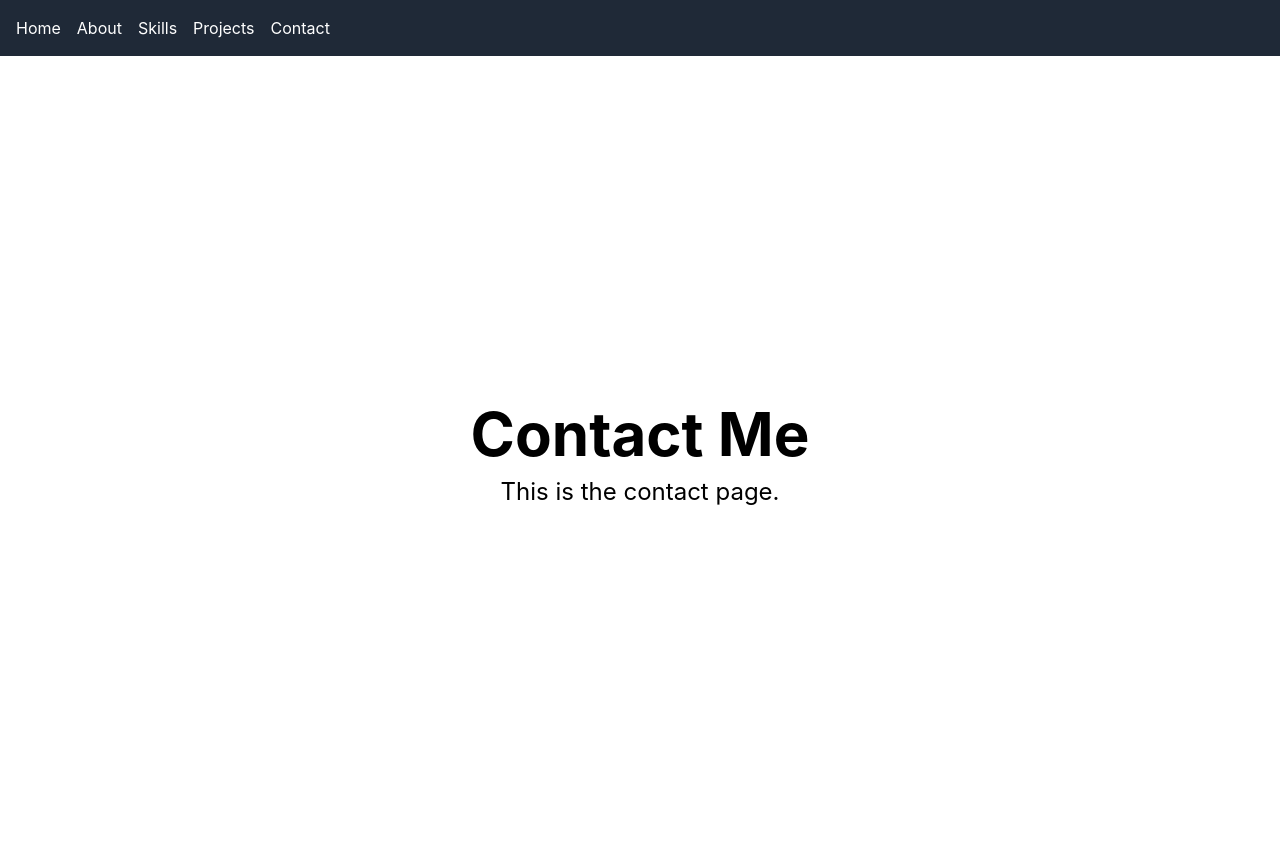
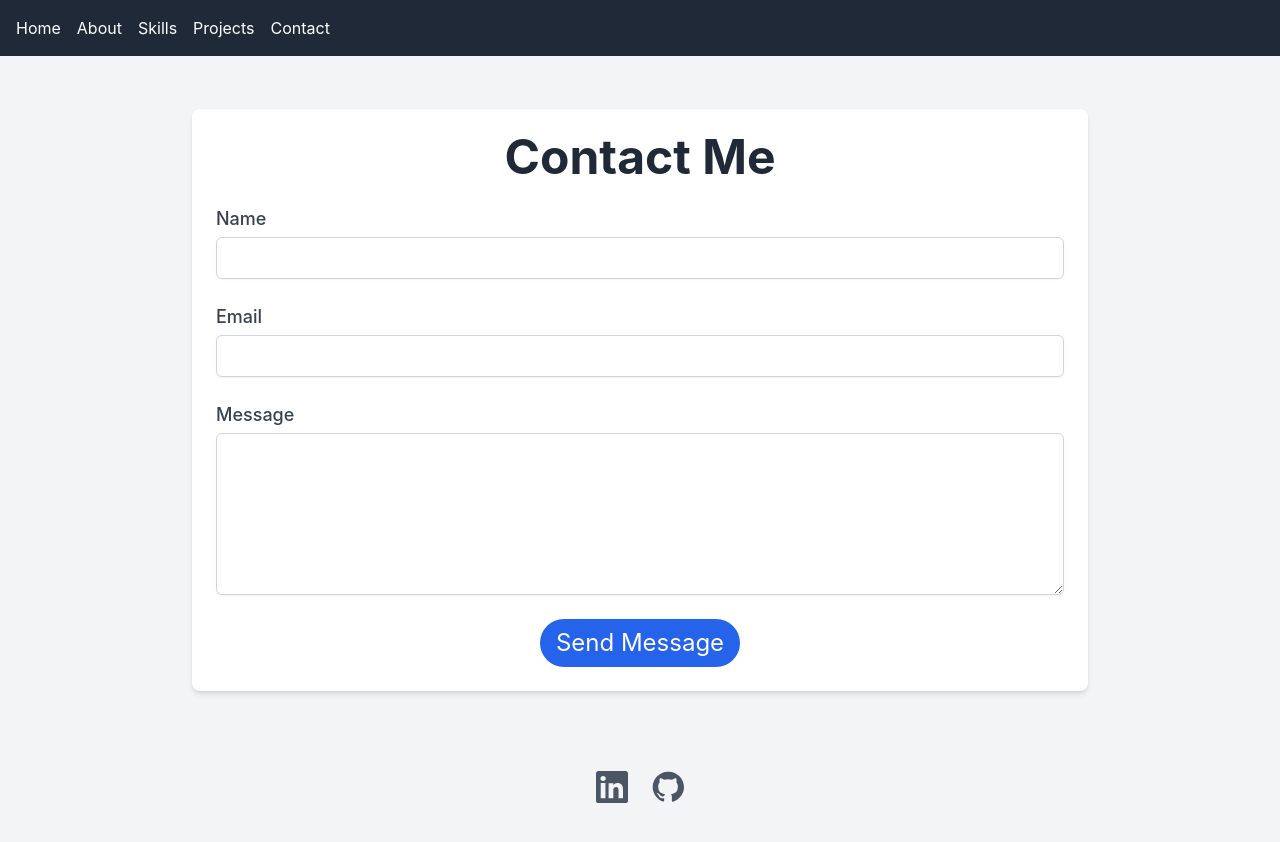
Before and after one commit to tatsuyax25/my-portfolio, a Next.js app: page /contact in a window 1280 px wide. Shown: the top 842 px of the page. Built offline with nearby package versions, Linux system fonts and the light colour scheme.

Commit message:
Working on Contact Page

```diff
--- a/app/contact/page.js
+++ b/app/contact/page.js
@@ -1,8 +1,129 @@
+"use client";
+
+import Link from "next/link";
+import { useState } from "react";
+
 export default function Contact() {
+  const [formData, setFormData] = useState({
+    name: "",
+    email: "",
+    message: "",
+  });
+
+  const handleChange = (e) => {
+    const { name, value } = e.target;
+    setFormData({
+      ...formData,
+      [name]: value,
+    });
+  };
+
+  const handleSubmit = (e) => {
+    e.preventDefault();
+    // Add your form submission logic here
+    console.log("Form submitted:", formData);
+  };
+
   return (
-    <main className="min-h-screen flex flex-col items-center justify-center py-2">
-      <h1 className="text-6xl font-bold">Contact Me</h1>
-      <p className="mt-3 text-2xl">This is the contact page.</p>
+    <main className="min-h-screen flex flex-col items-center justify-center bg-gray-100 py-10">
+      <section className="max-w-4xl w-full mb-10 p-6 bg-white rounded-lg shadow-md">
+        <h2 className="text-5xl font-bold mb-6 text-gray-800 text-center">
+          Contact Me
+        </h2>
+        <form onSubmit={handleSubmit} className="space-y-6">
+          <div>
+            <label
+              htmlFor="name"
+              className="block text-lg font-medium text-gray-700"
+            >
+              Name
+            </label>
+            <input
+              type="text"
+              id="name"
+              name="name"
+              value={formData.name}
+              onChange={handleChange}
+              required
+              className="mt-1 block w-full p-2 border border-gray-300 rounded-md shadow-sm focus:ring-blue-500 focus:border-blue-500"
+            />
+          </div>
+          <div>
+            <label
+              htmlFor="email"
+              className="block text-lg font-medium text-gray-700"
+            >
+              Email
+            </label>
+            <input
+              type="email"
+              id="email"
+              name="email"
+              value={formData.email}
+              onChange={handleChange}
+              required
+              className="mt-1 block w-full p-2 border border-gray-300 rounded-md shadow-sm focus:ring-blue-500 focus:border-blue-500"
+            />
+          </div>
+          <div>
+            <label
+              htmlFor="message"
+              className="block text-lg font-medium text-gray-700"
+            >
+              Message
+            </label>
+            <textarea
+              id="message"
+              name="message"
+              value={formData.message}
+              onChange={handleChange}
+              required
+              rows="6"
+              className="mt-1 block w-full p-2 border border-gray-300 rounded-md shadow-sm focus:ring-blue-500 focus:border-blue-500"
+            ></textarea>
+          </div>
+          <div className="text-center">
+            <button
+              type="submit"
+              className="bg-blue-600 text-white py-2 px-4 rounded-full text-lg sm:text-xl md:text-2xl hover:bg-blue-700"
+            >
+              Send Message
+            </button>
+          </div>
+        </form>
+      </section>
+
+      <footer className="mt-10">
+        <div className="flex justify-center space-x-6">
+          <Link
+            href="https://www.linkedin.com/in/urena-miguel82"
+            legacyBehavior
+          >
+            <a target="_blank" rel="noopener noreferrer">
+              <svg
+                className="w-8 h-8 text-gray-600 hover:text-gray-800"
+                fill="currentColor"
+                xmlns="http://www.w3.org/2000/svg"
+                viewBox="0 0 24 24"
+              >
+                <path d="M22.23 0H1.77C.79 0 0 .8 0 1.78v20.45C0 23.2.79 24 1.77 24h20.45c.98 0 1.78-.8 1.78-1.77V1.77C24 .8 23.2 0 22.23 0zM7.09 20.45H3.54V9h3.55v11.45zm-1.77-13h-.02c-1.19 0-1.96-.82-1.96-1.85 0-1.04.79-1.85 2-1.85s1.96.82 1.98 1.85c.01 1.03-.77 1.85-2 1.85zM20.45 20.45h-3.54v-5.98c0-1.5-.54-2.52-1.88-2.52-1.03 0-1.64.69-1.91 1.35-.1.23-.13.54-.13.85v6.3h-3.54s.05-10.23 0-11.27h3.54v1.6c.47-.73 1.31-1.77 3.19-1.77 2.33 0 4.08 1.52 4.08 4.8v6.64z" />
+              </svg>
+            </a>
+          </Link>
+          <Link href="https://github.com/tatsuyax25" legacyBehavior>
+            <a target="_blank" rel="noopener noreferrer">
+              <svg
+                className="w-8 h-8 text-gray-600 hover:text-gray-800"
+                fill="currentColor"
+                xmlns="http://www.w3.org/2000/svg"
+                viewBox="0 0 24 24"
+              >
+                <path d="M12 .5C5.73.5.5 5.73.5 12c0 5.08 3.29 9.4 7.86 10.93.57.1.77-.25.77-.55 0-.27-.01-1.12-.01-2.03-3.19.69-3.86-1.34-3.86-1.34-.52-1.32-1.28-1.67-1.28-1.67-1.05-.72.08-.71.08-.71 1.16.08 1.77 1.19 1.77 1.19 1.03 1.77 2.69 1.26 3.35.97.1-.74.4-1.26.72-1.54-2.55-.29-5.23-1.28-5.23-5.71 0-1.26.45-2.3 1.18-3.11-.12-.29-.51-1.44.11-3 0 0 .97-.31 3.18 1.19.92-.26 1.91-.39 2.89-.39.98 0 1.97.13 2.89.39 2.2-1.5 3.18-1.19 3.18-1.19.62 1.56.23 2.71.11 3 .73.81 1.18 1.85 1.18 3.11 0 4.45-2.69 5.41-5.25 5.69.41.35.77 1.04.77 2.1 0 1.52-.01 2.75-.01 3.13 0 .3.2.66.78.55C20.7 21.39 24 17.08 24 12c0-6.27-5.23-11.5-11.5-11.5z" />
+              </svg>
+            </a>
+          </Link>
+        </div>
+      </footer>
     </main>
-  )
+  );
 }
```
